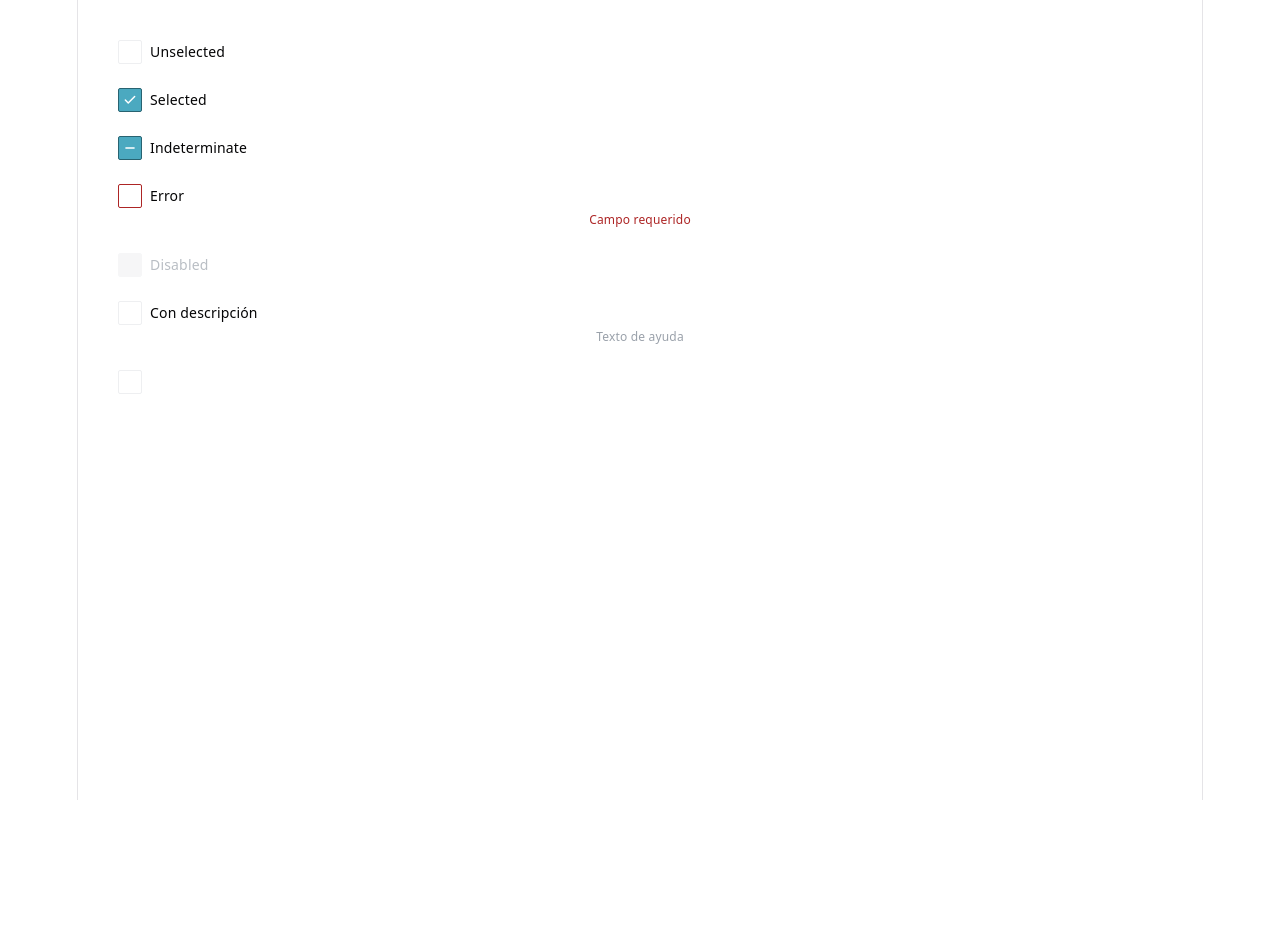
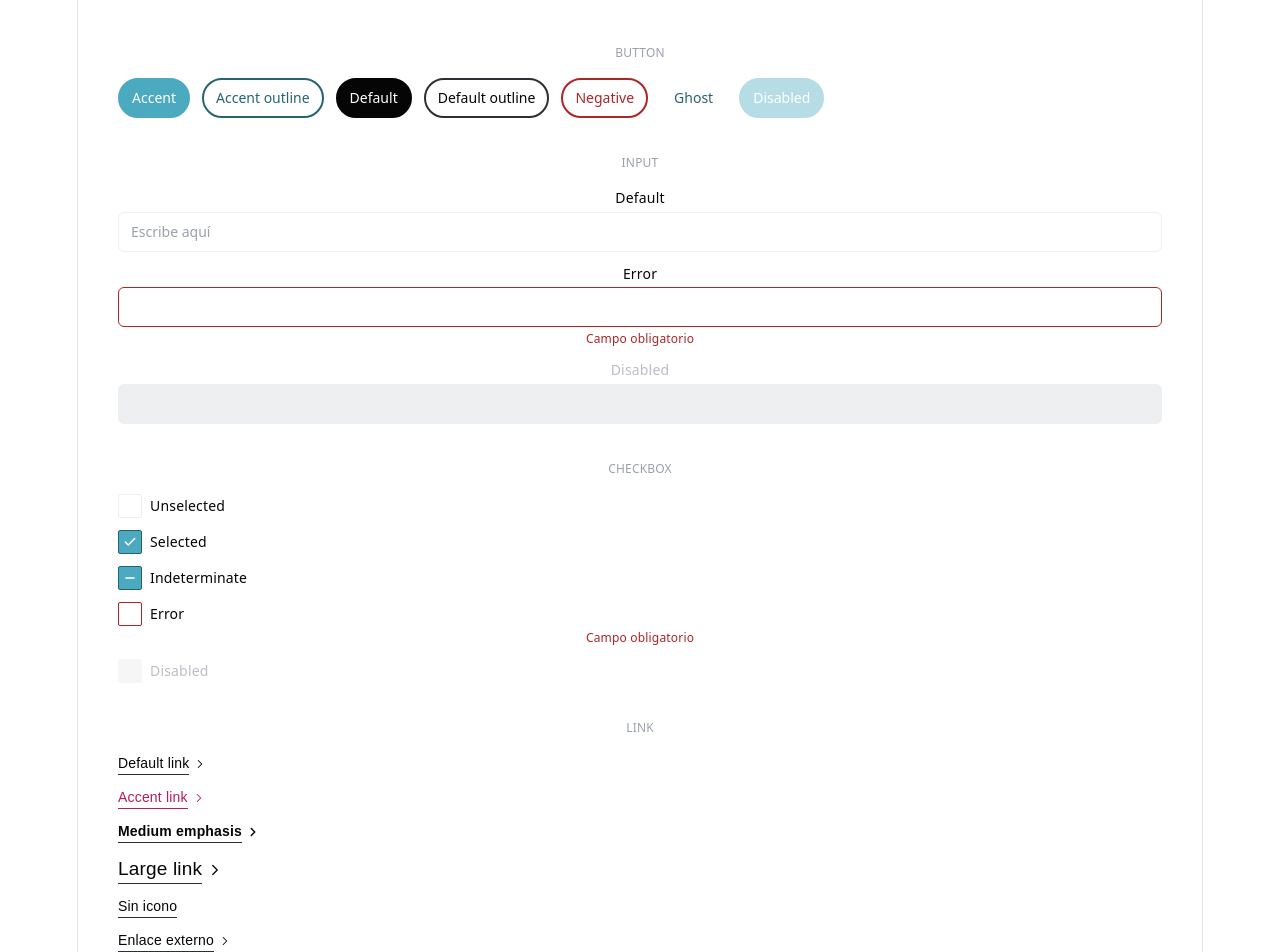
Before and after one commit to csagenjo/cs-design-system, a React (Vite) app: page / in a window 1280 px wide. Shown: the top 952 px of the page. Before the commit the page ends 800 px from the top, so only its background shows below. Built offline with nearby package versions, Linux system fonts and the light colour scheme.

Commit message:
Update Link, tokens and docs

```diff
--- a/src/App.jsx
+++ b/src/App.jsx
@@ -1,15 +1,66 @@
+import { Button } from './components/Button'
+import { ButtonBar } from './components/ButtonBar'
+import { Input } from './components/Input'
 import { Checkbox } from './components/Checkbox'
+import { Link } from './components/Link'
 
 function App() {
   return (
-    <div style={{ padding: '40px', display: 'flex', flexDirection: 'column', gap: '24px' }}>
-      <Checkbox label="Unselected" />
-      <Checkbox label="Selected" defaultChecked />
-      <Checkbox label="Indeterminate" indeterminate />
-      <Checkbox label="Error" state="error" errorMessage="Campo requerido" />
-      <Checkbox label="Disabled" state="disabled" />
-      <Checkbox label="Con descripción" description="Texto de ayuda" />
-      <Checkbox />
+    <div style={{ padding: '40px', display: 'flex', flexDirection: 'column', gap: '32px' }}>
+
+      {/* Button */}
+      <section style={{ display: 'flex', flexDirection: 'column', gap: '12px' }}>
+        <p style={{ fontSize: '12px', color: '#9AA1AA', margin: 0 }}>BUTTON</p>
+        <div style={{ display: 'flex', gap: '12px', flexWrap: 'wrap' }}>
+          <Button variant="accent">Accent</Button>
+          <Button variant="accent" outline>Accent outline</Button>
+          <Button variant="default">Default</Button>
+          <Button variant="default" outline>Default outline</Button>
+          <Button variant="negative">Negative</Button>
+          <Button variant="ghost">Ghost</Button>
+          <Button variant="accent" disabled>Disabled</Button>
+        </div>
+      </section>
+
+      {/* Input */}
+      <section style={{ display: 'flex', flexDirection: 'column', gap: '12px' }}>
+        <p style={{ fontSize: '12px', color: '#9AA1AA', margin: 0 }}>INPUT</p>
+        <Input label="Default" placeholder="Escribe aquí" />
+        <Input label="Error" state="error" errorMessage="Campo obligatorio" />
+        <Input label="Disabled" state="disabled" />
+      </section>
+
+      {/* Checkbox */}
+      <section style={{ display: 'flex', flexDirection: 'column', gap: '12px' }}>
+        <p style={{ fontSize: '12px', color: '#9AA1AA', margin: 0 }}>CHECKBOX</p>
+        <Checkbox label="Unselected" />
+        <Checkbox label="Selected" defaultChecked />
+        <Checkbox label="Indeterminate" indeterminate />
+        <Checkbox label="Error" state="error" errorMessage="Campo obligatorio" />
+        <Checkbox label="Disabled" state="disabled" />
+      </section>
+
+      {/* Link */}
+      <section style={{ display: 'inline-flex', flexDirection: 'column', gap: '12px' }}>
+        <p style={{ fontSize: '12px', color: '#9AA1AA', margin: 0 }}>LINK</p>
+        <Link href="/ruta">Default link</Link>
+        <Link href="/ruta" variant="accent">Accent link</Link>
+        <Link href="/ruta" emphasis="medium">Medium emphasis</Link>
+        <Link href="/ruta" size="lg">Large link</Link>
+        <Link href="/ruta" rightIcon={false}>Sin icono</Link>
+        <Link href="https://ejemplo.com" external>Enlace externo</Link>
+      </section>
+
+      {/* ButtonBar */}
+      <section>
+        <p style={{ fontSize: '12px', color: '#9AA1AA', margin: 0, marginBottom: '12px' }}>BUTTON BAR</p>
+        <ButtonBar
+          variant="form"
+          primaryLabel="Guardar"
+          cancelLabel="Cancelar"
+        />
+      </section>
+
     </div>
   )
 }
--- a/src/components/Link.jsx
+++ b/src/components/Link.jsx
@@ -31,7 +31,7 @@
  */
 
 import React from 'react';
-import { ArrowUpRight } from 'lucide-react';
+import { ChevronRight } from 'lucide-react';
 
 /* ─── CSS ──────────────────────────────────────────────────────────────────── */
 
@@ -155,9 +155,9 @@ export function Link({
       aria-label={ariaLabel}
       {...rest}
     >
-      {leftIcon  && <ArrowUpRight size={iconSize} strokeWidth={strokeWidth} className="ds-link__icon" aria-hidden="true" />}
+      {leftIcon  && <ChevronRight size={iconSize} strokeWidth={strokeWidth} className="ds-link__icon" aria-hidden="true" />}
       <span className="ds-link__text">{children}</span>
-      {rightIcon && <ArrowUpRight size={iconSize} strokeWidth={strokeWidth} className="ds-link__icon" aria-hidden="true" />}
+      {rightIcon && <ChevronRight size={iconSize} strokeWidth={strokeWidth} className="ds-link__icon" aria-hidden="true" />}
       {external  && <span className="sr-only">(opens in new tab)</span>}
     </a>
   );
--- a/src/tokens.css
+++ b/src/tokens.css
@@ -171,7 +171,7 @@
   --ds-borderColor-primary:          #286371;
   --ds-borderColor-accent-primary:   #4BA9C0;
   --ds-borderColor-secondary:        #E02C7C;
-  --ds-borderColor-accent:           #E02C7C;
+  --ds-borderColor-accent:           #B71B60;   /* secondary-600 — link accent underline */
   --ds-borderColor-accent-inverse:   #EE8FB9;
   --ds-borderColor-tertiary:         #B185C5;
   --ds-borderColor-tertiary-inverse: #CAABD7;
@@ -281,10 +281,16 @@
   --ds-link-fg-accent:         #B71B60;
   --ds-link-fg-accent-visited: var(--ds-color-tertiary-500);
   --ds-link-fg-inverse:        var(--ds-color-white);
-  --ds-link-border-default:    var(--ds-borderColor-emphasis);
-  --ds-link-border-accent:     var(--ds-borderColor-accent-primary);
+  --ds-link-border-default:         var(--ds-borderColor-emphasis);    /* Default initial underline */
+  --ds-link-border-accent-initial:  var(--ds-borderColor-accent);      /* Accent initial underline #B71B60 */
+  --ds-link-border-hover:           var(--ds-borderColor-accent-primary); /* Hover all variants → teal */
+
   --ds-link-border-visited:    var(--ds-borderColor-tertiary);
-  --ds-link-border-inverse:    var(--ds-borderColor-inverse);
+  --ds-link-border-inverse:         var(--ds-borderColor-inverse);
+
+  --ds-link-icon-default:  var(--ds-fg-default);    /* #050506 */
+  --ds-link-icon-accent:   var(--ds-fg-secondary);  /* #B71B60 */
+  --ds-link-icon-visited:  var(--ds-fg-tertiary);   /* #B185C5 */
   --ds-link-bg-hover:          var(--ds-opacity-hover-subtle);
   --ds-link-bg-hover-inverse:  var(--ds-opacity-hover-subtle-inverse);
   --ds-link-focus-inner:       var(--ds-borderColor-focus-inner);
```
Also changed, not shown: 1 other file (tests, documents, lock files or other folders).
